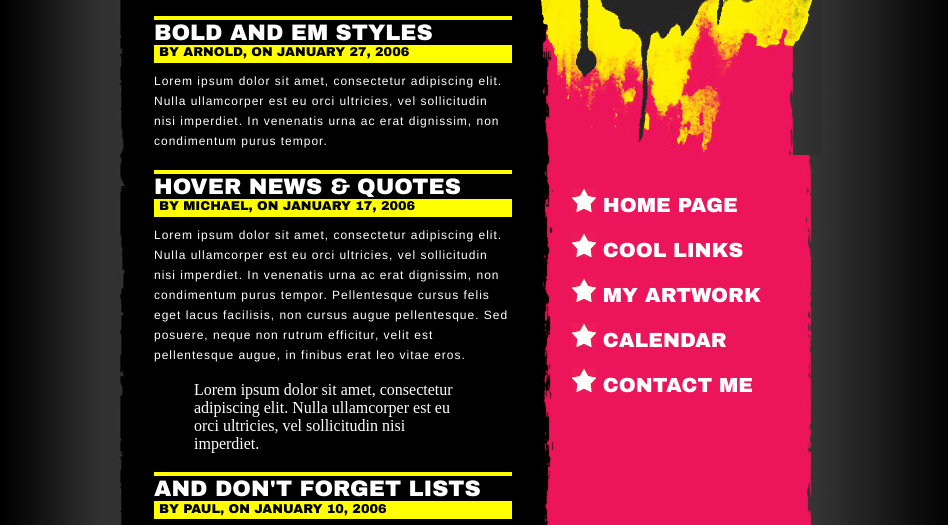
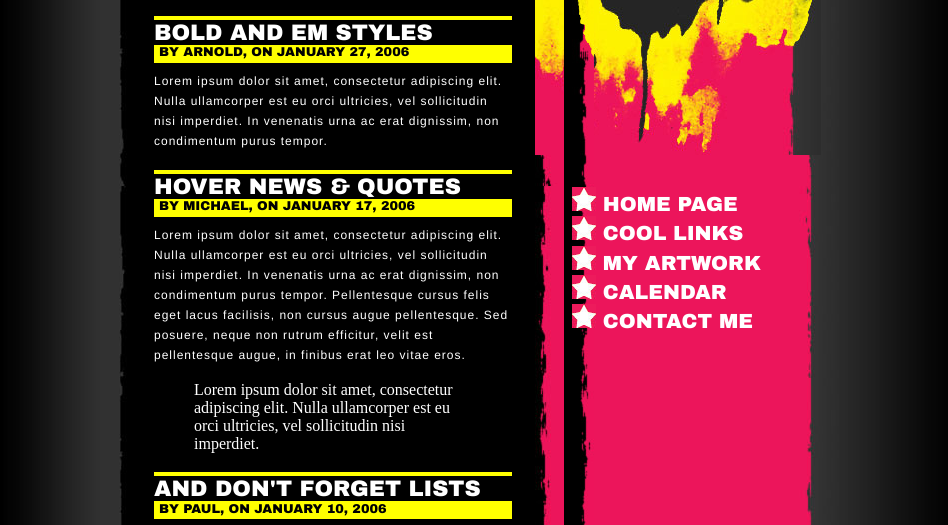
Before and after one commit to gregoire-bessagnet/wild_maquettehtmlcss, a plain HTML site: page index.html in a window 1280 px wide. Shown: the part 217-742 px from the top of the page, without its empty margins (161-1109 px from the left). Drawn offline with Linux system fonts and the light colour scheme.

Commit message:
modify the csss

```diff
--- a/index.html
+++ b/index.html
@@ -56,11 +56,11 @@
     </div>
     <nav>
       <ul>
-        <li class="link"><h2>Home page</h2></li>
-        <li class="link"><h2>Cool links</h2></li>
-        <li class="link"><h2>My Artwork</h2></li>
-        <li class="link"><h2>Calendar</h2></li>
-        <li class="link"><h2>Contact me</h2></li>
+        <li class="link"><h2 class="nomargin">Home page</h2></li>
+        <li class="link"><h2 class="nomargin">Cool links</h2></li>
+        <li class="link"><h2 class="nomargin">My Artwork</h2></li>
+        <li class="link"><h2 class="nomargin">Calendar</h2></li>
+        <li class="link"><h2 class="nomargin">Contact me</h2></li>
       </ul>
     </nav>
     <div id="recent_updates"></div>
--- a/style.css
+++ b/style.css
@@ -2,8 +2,8 @@ body {
     background-color: black;
     background-image:url(img/middle.jpg), url(img/footer.gif), url(img/title.jpg), url(img/full.jpg), url(img/bg.jpg);
     background-repeat: no-repeat, no-repeat, no-repeat, repeat-y, repeat-y;
-    background-position: 55% 0%, 70% 100%, 70% 0%, center top, center;
-    background-size: 30px 768px, 364px 288px, 286px 372px, 720px 403px, 975px 2px;
+    background-position: 58% 0%, 70% 100%, 70% 0%, center top, center;
+    background-origin: content-box;
     margin: 0 auto;
     width: 650px;
 }
@@ -54,6 +54,12 @@ h1, h2 {
     text-transform: uppercase;
 }
 
+
+.nomargin {
+    margin-top: 0;
+    margin-bottom: 0;
+}
+
 #logo{
     text-align: center;
     width:200px;
```
